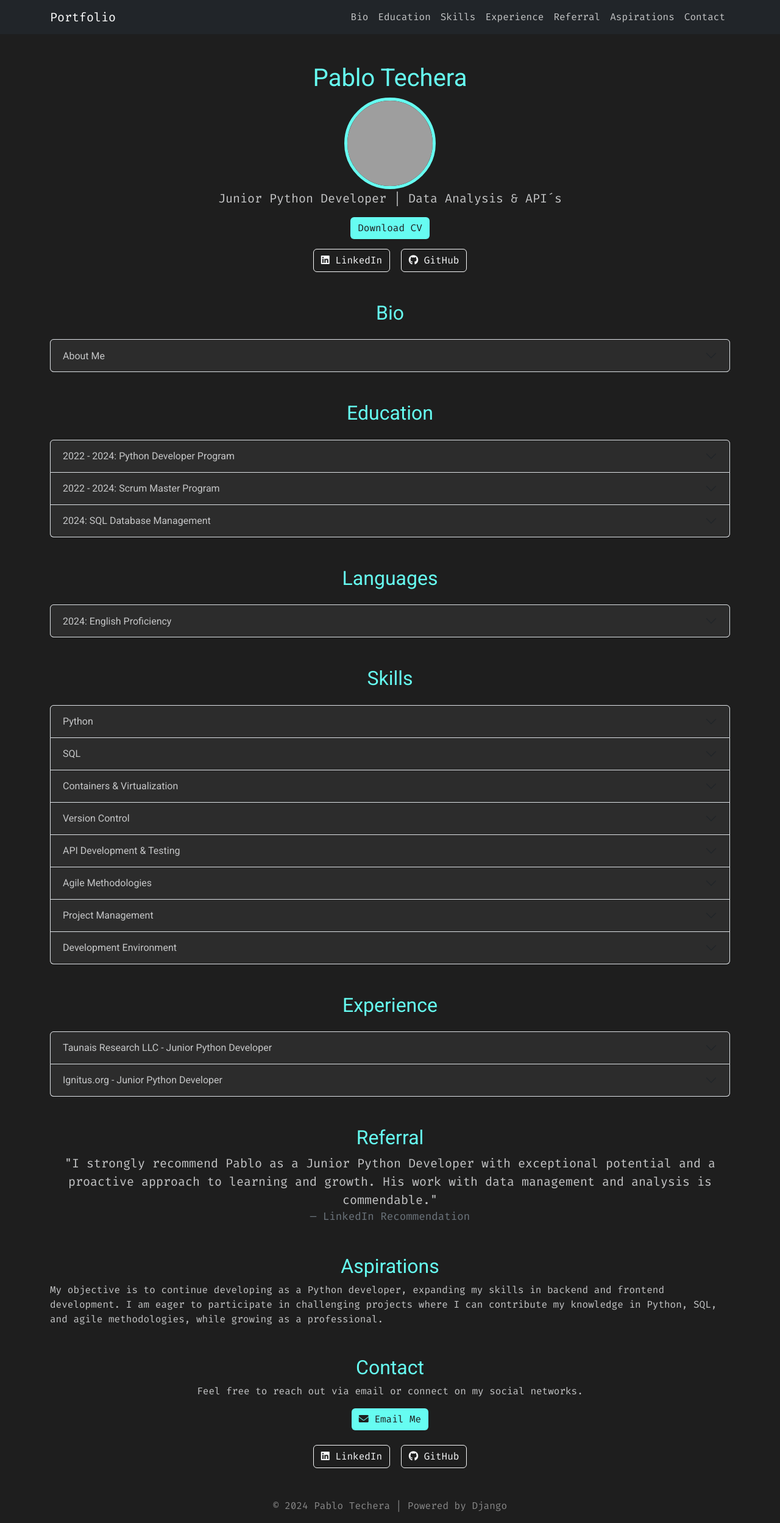
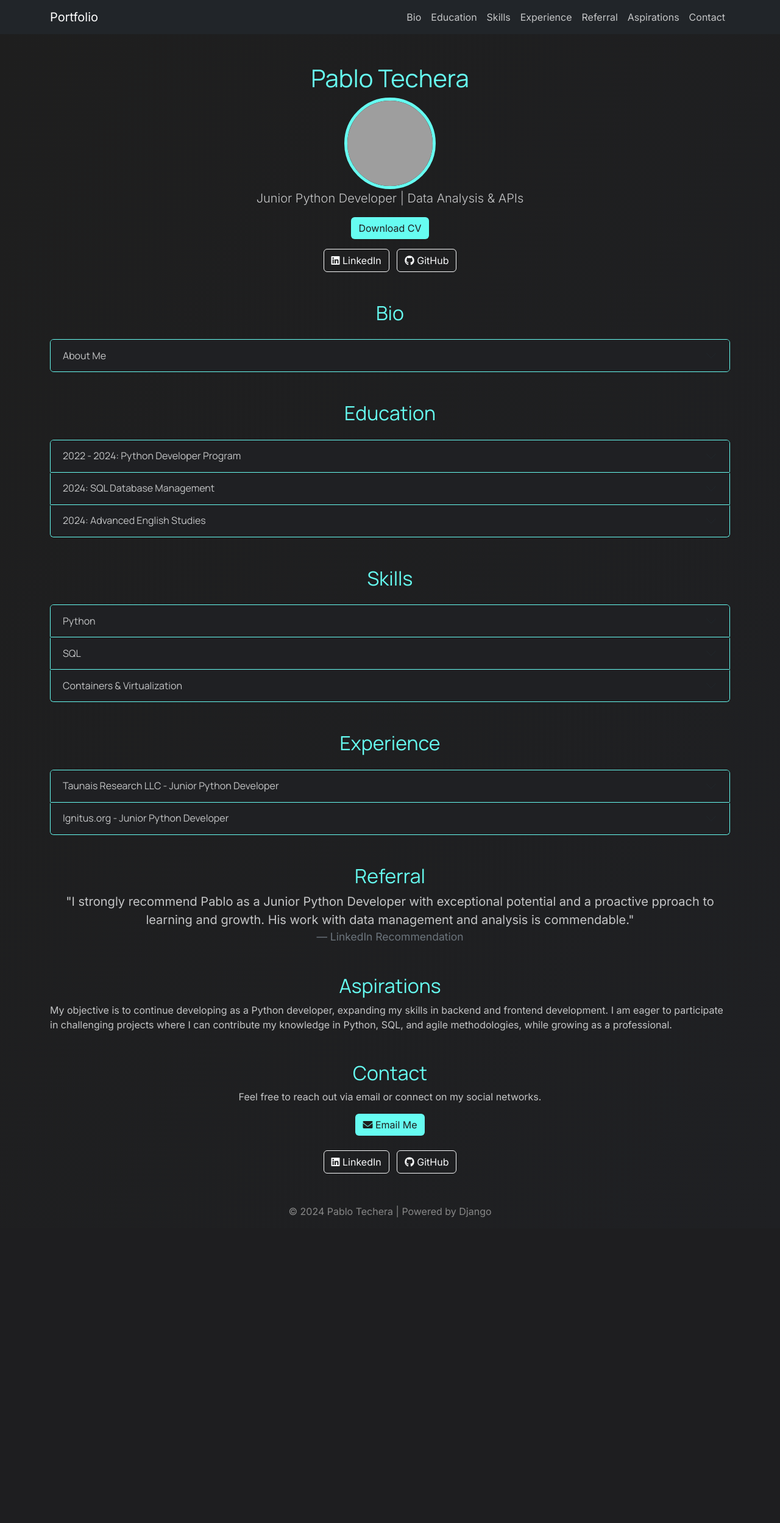
Before and after one commit to pablotech80/portfolio, a Django app: page / in a window 1280 px wide. Shown: the whole page at 61% size. After the commit the page ends 1996 px from the top, so only its background shows below. Run offline with Django 5.2, Linux system fonts and the light colour scheme; data that the repository does not hold is empty; some libraries are stand-ins or nearby versions; grey boxes are pictures that could not be loaded.

Commit message:
refactor templates/home.html

```diff
--- a/portfolio/templates/portfolio/home.html
+++ b/portfolio/templates/portfolio/home.html
@@ -4,47 +4,79 @@
     <meta charset="UTF-8">
     <meta name="viewport" content="width=device-width, initial-scale=1.0">
     <title>Portfolio - Pablo Techera</title>
+    <!-- Google Fonts -->
+    <link href="https://fonts.googleapis.com/css2?family=Manrope:wght@200;400;600&family=Inter:wght@300;400;500&display=swap" rel="stylesheet">
     <!-- Bootstrap CSS -->
     <link rel="stylesheet" href=" https://cdnjs.cloudflare.com/ajax/libs/bootstrap/5.3.0/css/bootstrap.min.css">
-    <!-- Font Awesome Icons -->
+    <!-- Icons -->
     <link rel="stylesheet" href=" https://cdnjs.cloudflare.com/ajax/libs/font-awesome/6.0.0/css/all.min.css">
-    <!-- Google Fonts -->
-    <link href="https://fonts.googleapis.com/css2?family=Fira+Code&family=Roboto:wght@300;400;700&display=swap" rel="stylesheet">
     <style>
         body {
-            font-family: 'Fira Code', monospace;
-            background-color: #1e1e1e;
+            font-family: 'Inter', 'Neo-Grotesk', sans-serif;
+            background: linear-gradient(120deg, #1e1e1e, #1f2023);
             color: #c5c6c7;
+            animation: gradient-animation 1s infinite alternate;
+        }
+        @keyframes gradient-animation {
+            0% { background-position: 0 50%; }
+            100% { background-position: 100% 50%; }
         }
         h1, h2, h3 {
-            font-family: 'Roboto', sans-serif;
+            font-family: 'Manrope', 'Neo-Grotesk', sans-serif;
             color: #66fcf1;
+            transition: all 0.5s ease-in-out;
+        }
+        h1:hover {
+            color: #45a29e;
+            transform: scale(1.1);
         }
         .navbar-dark .nav-link {
             color: #c5c6c7;
+            transition: color 0.3s;
         }
         .navbar-dark .nav-link:hover {
             color: #66fcf1;
+        }
+        .accordion-item {
+            background-color: #1f2023;
+            border: 1px solid #66fcf1;
+            border-radius: 2px;
+        }
+        .accordion-header {
+            color: #66fcf1;
+        }
+        .accordion-button {
+            background-color: #1f2023;
+            color: #c5c6c7;
+            transition: all 0.3s ease-in-out;
+        }
+        .accordion-body {
+            color: #c5c6c7; /* Texto claro para mejor legibilidad */
+            background-color: #1f2023; /* Opcional: un fondo consistente con los botones */
+        }
+
+        .accordion-button:not(.collapsed) {
+            color: #1e1e1e;
+            background-color: #66fcf1;
+        }
+        .accordion-button:hover {
+            background-color: #45a29e;
+            color: white;
         }
         .btn-custom {
             background-color: #66fcf1;
             color: #1e1e1e;
             border: none;
+            transition: all 0.3s ease-in-out;
         }
         .btn-custom:hover {
             background-color: #45a29e;
             color: white;
+            transform: scale(1.05);
+            box-shadow: 0 4px 8px rgba(0, 0, 0, 0.2);
         }
         .rounded-circle {
             border: 5px solid #66fcf1;
-        }
-        .accordion-button {
-            background-color: #2c2c2c;
-            color: #c5c6c7;
-        }
-        .accordion-button:hover {
-            background-color: #66fcf1;
-            color: #1e1e1e;
         }
         footer {
             text-align: center;
@@ -65,7 +97,8 @@
     <nav class="navbar navbar-expand-lg navbar-dark bg-dark sticky-top">
         <div class="container">
             <a class="navbar-brand" href="#">Portfolio</a>
-        <button class="navbar-toggler" type="button" data-bs-toggle="collapse" data-bs-target="#navbarNav" aria-controls="navbarNav" aria-expanded="false" aria-label="Toggle navigation">
+            <button class="navbar-toggler" type="button" data-bs-toggle="collapse" data-bs-target="#navbarNav"
+                    aria-controls="navbarNav" aria-expanded="false" aria-label="Toggle navigation">
                 <span class="navbar-toggler-icon"></span>
             </button>
             <div class="collapse navbar-collapse justify-content-end" id="navbarNav">
@@ -81,17 +114,19 @@
             </div>
         </div>
     </nav>
+
     <!-- Main Section -->
     <section id="main" class="container mt-5 text-center">
         <h1>Pablo Techera</h1>
-        <img src="/media/avatar.jpeg" alt="Avatar" class="rounded-circle" style="width: 150px; height: 150px; object-fit: cover; border: 5px solid #66fcf1;">
-        <p class="lead">Junior Python Developer | Data Analysis & API´s</p>
+        <img src="/media/avatar.jpeg" alt="Avatar" class="rounded-circle" style="width: 150px; height: 150px; object-fit: cover;">
+        <p class="lead">Junior Python Developer | Data Analysis & APIs</p>
         <a href="/media/curriculum_pab_tech.pdf" class="btn btn-custom mb-3" download>Download CV</a>
         <div>
             <a href="https://www.linkedin.com/in/pablo-tech" class="btn btn-outline-light me-2" target="_blank"><i class="fab fa-linkedin"></i> LinkedIn</a>
             <a href="https://github.com/pablotech80" class="btn btn-outline-light" target="_blank"><i class="fab fa-github"></i> GitHub</a>
         </div>
     </section>
+
     <!-- Bio Section -->
 <section id="bio" class="container mt-5">
     <h2 class="text-center">Bio</h2>
@@ -105,17 +140,23 @@
             <div id="bioContent" class="accordion-collapse collapse" data-bs-parent="#bioAccordion">
                 <div class="accordion-body">
                     <p>
-                            I am a Junior Python Developer passionate about crafting scalable and efficient solutions. Focused on continuous learning, I specialize in Python development and actively enhance my skills in SQL/NoSQL databases. My projects, like the API Body Analyzer, reflect my commitment to innovation and problem-solving.
+                        I'm a junior Python developer passionate about building scalable and efficient solutions.
+                        Focused on continuous learning, I specialize in Python development and actively improve
+                        my skills in SQL/NoSQL databases and Frameworks like Django.
+                        My projects, such as the API Body Analyzer, reflect my commitment to innovation and problem-solving.
+
                     </p>
                     <p>
-                            Explore my portfolio to learn more about my work, access my GitHub repositories, and download my résumé. Let’s connect and collaborate on impactful projects!
+                        Explore my portfolio to learn more about my work, access my GitHub repositories, and download my résumé.
+                        Let’s connect and collaborate on impactful projects!
                     </p>
                 </div>
             </div>
         </div>
     </div>
 </section>
-</body>
+
+
     <!-- Education Section -->
     <section id="education" class="container mt-5">
         <h2 class="text-center">Education</h2>
@@ -123,187 +164,102 @@
             <!-- Tokio School: Python Developer Program -->
             <div class="accordion-item">
                 <h2 class="accordion-header">
-                <button class="accordion-button collapsed" type="button" data-bs-toggle="collapse" data-bs-target="#edu1" aria-expanded="false" aria-controls="edu1">
+                    <button class="accordion-button collapsed" type="button" data-bs-toggle="collapse"
+                            data-bs-target="#edu1" aria-expanded="false" aria-controls="edu1">
                         2022 - 2024: Python Developer Program
                     </button>
                 </h2>
                 <div id="edu1" class="accordion-collapse collapse" data-bs-parent="#educationAccordion">
                     <div class="accordion-body">
                         <p>Specialized in Python programming.</p>
-                    <img src="https://img.shields.io/badge/Tokio%20School-0099CC?style=for-the-badge&logo=school&logoColor=white" alt="Tokio School">
-                </div>
-            </div>
-        </div>
-        <!-- Tokio School: Scrum Master Program -->
-        <div class="accordion-item">
-            <h2 class="accordion-header">
-                <button class="accordion-button collapsed" type="button" data-bs-toggle="collapse" data-bs-target="#edu2" aria-expanded="false" aria-controls="edu2">
-                    2022 - 2024: Scrum Master Program
-                </button>
-            </h2>
-            <div id="edu2" class="accordion-collapse collapse" data-bs-parent="#educationAccordion">
-                <div class="accordion-body">
-                    <p>Focused on Agile methodologies and Scrum framework.</p>
-                    <img src="https://img.shields.io/badge/Scrum%20Master-6DB33F?style=for-the-badge&logo=scrum&logoColor=white" alt="Scrum Master">
                     </div>
                 </div>
             </div>
             <!-- Tokio School: SQL Database Management -->
             <div class="accordion-item">
                 <h2 class="accordion-header">
-                <button class="accordion-button collapsed" type="button" data-bs-toggle="collapse" data-bs-target="#edu3" aria-expanded="false" aria-controls="edu3">
+                    <button class="accordion-button collapsed" type="button" data-bs-toggle="collapse"
+                            data-bs-target="#edu2" aria-expanded="false" aria-controls="edu2">
                         2024: SQL Database Management
+                    </button>
+                </h2>
+                <div id="edu2" class="accordion-collapse collapse" data-bs-parent="#educationAccordion">
+                    <div class="accordion-body">
+                        <p>Focused on SQL database management and development.</p>
+                    </div>
+                </div>
+            </div>
+            <!-- Tokio School: English Studies -->
+            <div class="accordion-item">
+                <h2 class="accordion-header">
+                    <button class="accordion-button collapsed" type="button" data-bs-toggle="collapse"
+                            data-bs-target="#edu3" aria-expanded="false" aria-controls="edu3">
+                        2024: Advanced English Studies
                     </button>
                 </h2>
                 <div id="edu3" class="accordion-collapse collapse" data-bs-parent="#educationAccordion">
                     <div class="accordion-body">
-                    <p>Focused on SQL database management and development.</p>
-                    <img src="https://img.shields.io/badge/SQL-4479A1?style=for-the-badge&logo=postgresql&logoColor=white" alt="SQL">
+                        <p> Currently, studying English at Tokio School.</p>
                     </div>
                 </div>
             </div>
         </div>
     </section>
-        <!-- Languages Section -->
-<section id="languages" class="container mt-5">
-    <h2 class="text-center">Languages</h2>
-    <div class="accordion mt-4" id="languagesAccordion">
-        <div class="accordion-item">
-            <h2 class="accordion-header">
-                <button class="accordion-button collapsed" type="button" data-bs-toggle="collapse" data-bs-target="#lang1" aria-expanded="false" aria-controls="lang1">
-                    2024: English Proficiency
-                </button>
-            </h2>
-            <div id="lang1" class="accordion-collapse collapse" data-bs-parent="#languagesAccordion">
-                <div class="accordion-body">
-                    <p>Advanced English course completed at Tokio School.</p>
-                    <img src="https://img.shields.io/badge/English-0052CC?style=for-the-badge&logo=language&logoColor=white" alt="English">
-                </div>
-            </div>
-        </div>
-    </div>
-</section>
+
     <!-- Skills Section -->
     <section id="skills" class="container mt-5">
         <h2 class="text-center">Skills</h2>
         <div class="accordion mt-4" id="skillsAccordion">
             <div class="accordion-item">
                 <h2 class="accordion-header">
-                <button class="accordion-button collapsed" type="button" data-bs-toggle="collapse" data-bs-target="#pythonSkills" aria-expanded="false" aria-controls="pythonSkills">
+                    <button class="accordion-button collapsed" type="button" data-bs-toggle="collapse"
+                            data-bs-target="#pythonSkills" aria-expanded="false" aria-controls="pythonSkills">
                         Python
                     </button>
                 </h2>
                 <div id="pythonSkills" class="accordion-collapse collapse" data-bs-parent="#skillsAccordion">
                     <div class="accordion-body">
                         <p>Pandas, Tkinter, Flask, API, Django</p>
-                    <img src="https://img.shields.io/badge/Python-3776AB?style=for-the-badge&logo=python&logoColor=white" alt="Python">
                     </div>
                 </div>
             </div>
             <div class="accordion-item">
                 <h2 class="accordion-header">
-                <button class="accordion-button collapsed" type="button" data-bs-toggle="collapse" data-bs-target="#sqlSkills" aria-expanded="false" aria-controls="sqlSkills">
+                    <button class="accordion-button collapsed" type="button" data-bs-toggle="collapse" data-bs-target="#sqlSkills"
+                            aria-expanded="false" aria-controls="sqlSkills">
                         SQL
                     </button>
                 </h2>
                 <div id="sqlSkills" class="accordion-collapse collapse" data-bs-parent="#skillsAccordion">
                     <div class="accordion-body">
                         <p>PostgreSQL, MongoDB</p>
-                    <img src="https://img.shields.io/badge/PostgreSQL-336791?style=for-the-badge&logo=postgresql&logoColor=white" alt="PostgreSQL">
-                    <img src="https://img.shields.io/badge/MongoDB-47A248?style=for-the-badge&logo=mongodb&logoColor=white" alt="MongoDB">
                     </div>
                 </div>
             </div>
             <div class="accordion-item">
                 <h2 class="accordion-header">
-                <button class="accordion-button collapsed" type="button" data-bs-toggle="collapse" data-bs-target="#containerSkills" aria-expanded="false" aria-controls="containerSkills">
+                    <button class="accordion-button collapsed" type="button" data-bs-toggle="collapse"
+                            data-bs-target="#containerSkills" aria-expanded="false" aria-controls="containerSkills">
                         Containers & Virtualization
                     </button>
                 </h2>
                 <div id="containerSkills" class="accordion-collapse collapse" data-bs-parent="#skillsAccordion">
                     <div class="accordion-body">
                         <p>Docker, VirtualBox</p>
-                    <img src="https://img.shields.io/badge/Docker-2496ED?style=for-the-badge&logo=docker&logoColor=white" alt="Docker">
-                    <img src="https://img.shields.io/badge/VirtualBox-183A61?style=for-the-badge&logo=virtualbox&logoColor=white" alt="VirtualBox">
-                </div>
-            </div>
-        </div>
-        <div class="accordion-item">
-            <h2 class="accordion-header">
-                <button class="accordion-button collapsed" type="button" data-bs-toggle="collapse" data-bs-target="#versionControlSkills" aria-expanded="false" aria-controls="versionControlSkills">
-                    Version Control
-                </button>
-            </h2>
-            <div id="versionControlSkills" class="accordion-collapse collapse" data-bs-parent="#skillsAccordion">
-                <div class="accordion-body">
-                    <p>Git, GitHub, GitLab</p>
-                    <img src="https://img.shields.io/badge/Git-F05032?style=for-the-badge&logo=git&logoColor=white" alt="Git">
-                    <img src="https://img.shields.io/badge/GitHub-181717?style=for-the-badge&logo=github&logoColor=white" alt="GitHub">
-                    <img src="https://img.shields.io/badge/GitLab-FCA121?style=for-the-badge&logo=gitlab&logoColor=white" alt="GitLab">
-                </div>
-            </div>
-        </div>
-        <div class="accordion-item">
-            <h2 class="accordion-header">
-                <button class="accordion-button collapsed" type="button" data-bs-toggle="collapse" data-bs-target="#apiSkills" aria-expanded="false" aria-controls="apiSkills">
-                    API Development & Testing
-                </button>
-            </h2>
-            <div id="apiSkills" class="accordion-collapse collapse" data-bs-parent="#skillsAccordion">
-                <div class="accordion-body">
-                    <p>Postman</p>
-                    <img src="https://img.shields.io/badge/Postman-FF6C37?style=for-the-badge&logo=postman&logoColor=white" alt="Postman">
-                </div>
-            </div>
-        </div>
-        <div class="accordion-item">
-            <h2 class="accordion-header">
-                <button class="accordion-button collapsed" type="button" data-bs-toggle="collapse" data-bs-target="#agileSkills" aria-expanded="false" aria-controls="agileSkills">
-                    Agile Methodologies
-                </button>
-            </h2>
-            <div id="agileSkills" class="accordion-collapse collapse" data-bs-parent="#skillsAccordion">
-                <div class="accordion-body">
-                    <p>Scrum Manager</p>
-                    <img src="https://img.shields.io/badge/Scrum-6DB33F?style=for-the-badge&logo=scrum&logoColor=white" alt="Scrum">
-                </div>
-            </div>
-        </div>
-        <div class="accordion-item">
-            <h2 class="accordion-header">
-                <button class="accordion-button collapsed" type="button" data-bs-toggle="collapse" data-bs-target="#projectManagementSkills" aria-expanded="false" aria-controls="projectManagementSkills">
-                    Project Management
-                </button>
-            </h2>
-            <div id="projectManagementSkills" class="accordion-collapse collapse" data-bs-parent="#skillsAccordion">
-                <div class="accordion-body">
-                    <p>Jira</p>
-                    <img src="https://img.shields.io/badge/Jira-0052CC?style=for-the-badge&logo=jira&logoColor=white" alt="Jira">
-                </div>
-            </div>
-        </div>
-        <div class="accordion-item">
-            <h2 class="accordion-header">
-                <button class="accordion-button collapsed" type="button" data-bs-toggle="collapse" data-bs-target="#developmentEnvironmentSkills" aria-expanded="false" aria-controls="developmentEnvironmentSkills">
-                    Development Environment
-                </button>
-            </h2>
-            <div id="developmentEnvironmentSkills" class="accordion-collapse collapse" data-bs-parent="#skillsAccordion">
-                <div class="accordion-body">
-                    <p>Jupyter Notebook</p>
-                    <img src="https://img.shields.io/badge/Jupyter-F37626?style=for-the-badge&logo=jupyter&logoColor=white" alt="Jupyter Notebook">
                     </div>
                 </div>
             </div>
         </div>
     </section>
+
     <!-- Experience Section -->
     <section id="experience" class="container mt-5">
         <h2 class="text-center">Experience</h2>
         <div class="accordion mt-4" id="experienceAccordion">
             <div class="accordion-item">
                 <h2 class="accordion-header">
-                    <button class="accordion-button collapsed" type="button" data-bs-toggle="collapse" data-bs-target="#exp1" aria-expanded="false" aria-controls="exp1">
+                    <button class="accordion-button collapsed" type="button" data-bs-toggle="collapse"
+                            data-bs-target="#exp1" aria-expanded="false" aria-controls="exp1">
                         Taunais Research LLC - Junior Python Developer
                     </button>
                 </h2>
@@ -320,7 +276,8 @@
             </div>
             <div class="accordion-item">
                 <h2 class="accordion-header">
-                    <button class="accordion-button collapsed" type="button" data-bs-toggle="collapse" data-bs-target="#exp2" aria-expanded="false" aria-controls="exp2">
+                    <button class="accordion-button collapsed" type="button" data-bs-toggle="collapse"
+                            data-bs-target="#exp2" aria-expanded="false" aria-controls="exp2">
                         Ignitus.org - Junior Python Developer
                     </button>
                 </h2>
@@ -336,21 +293,27 @@
             </div>
         </div>
     </section>
+
     <!-- Referral Section -->
     <section id="referral" class="container mt-5">
         <h2 class="text-center">Referral</h2>
         <blockquote class="blockquote text-center">
-            <p>"I strongly recommend Pablo as a Junior Python Developer with exceptional potential and a proactive approach to learning and growth. His work with data management and analysis is commendable."</p>
+            <p>"I strongly recommend Pablo as a Junior Python Developer with exceptional potential and a proactive
+                pproach to learning and growth. His work with data management and analysis is commendable."</p>
             <footer class="blockquote-footer">LinkedIn Recommendation</footer>
         </blockquote>
     </section>
+
     <!-- Aspirations Section -->
     <section id="aspirations" class="container mt-5">
         <h2 class="text-center">Aspirations</h2>
         <p>
-            My objective is to continue developing as a Python developer, expanding my skills in backend and frontend development. I am eager to participate in challenging projects where I can contribute my knowledge in Python, SQL, and agile methodologies, while growing as a professional.
+            My objective is to continue developing as a Python developer, expanding my skills in backend and frontend development.
+            I am eager to participate in challenging projects where I can contribute my knowledge in Python, SQL,
+            and agile methodologies, while growing as a professional.
         </p>
     </section>
+
     <!-- Contact Section -->
     <section id="contact" class="container mt-5">
         <h2 class="text-center">Contact</h2>
@@ -363,10 +326,13 @@
             <a href="https://github.com/pablotech80" target="_blank" class="btn btn-outline-light"><i class="fab fa-github"></i> GitHub</a>
         </div>
     </section>
+
     <!-- Footer -->
     <footer>
         <p>© 2024 Pablo Techera | Powered by Django</p>
     </footer>
+
     <!-- Bootstrap JS -->
     <script src=" https://cdnjs.cloudflare.com/ajax/libs/bootstrap/5.3.0/js/bootstrap.bundle.min.js"></script>
+</body>
 </html>
```
Lines whose indentation alone changed are shown as unchanged.
